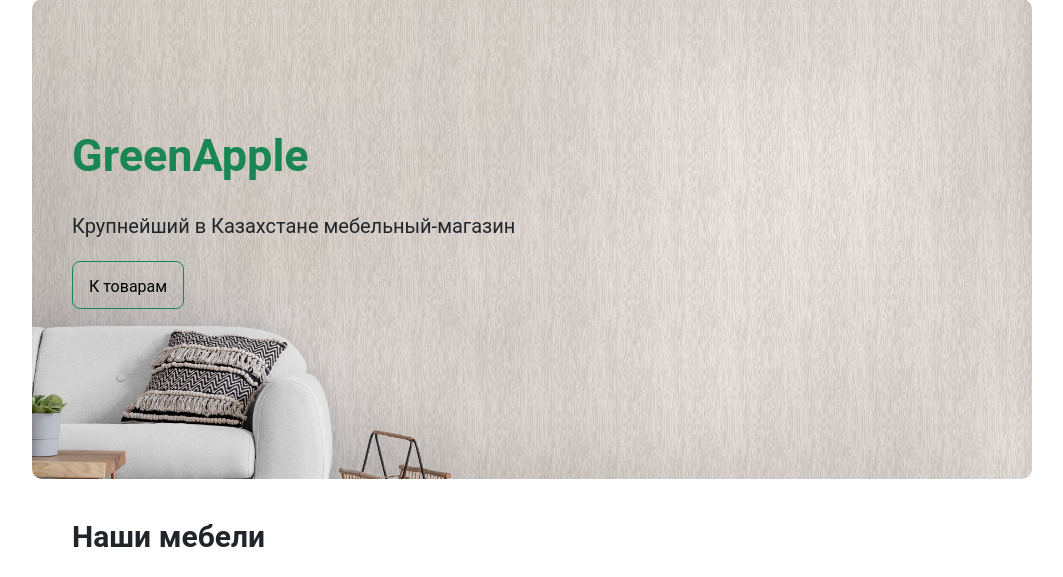
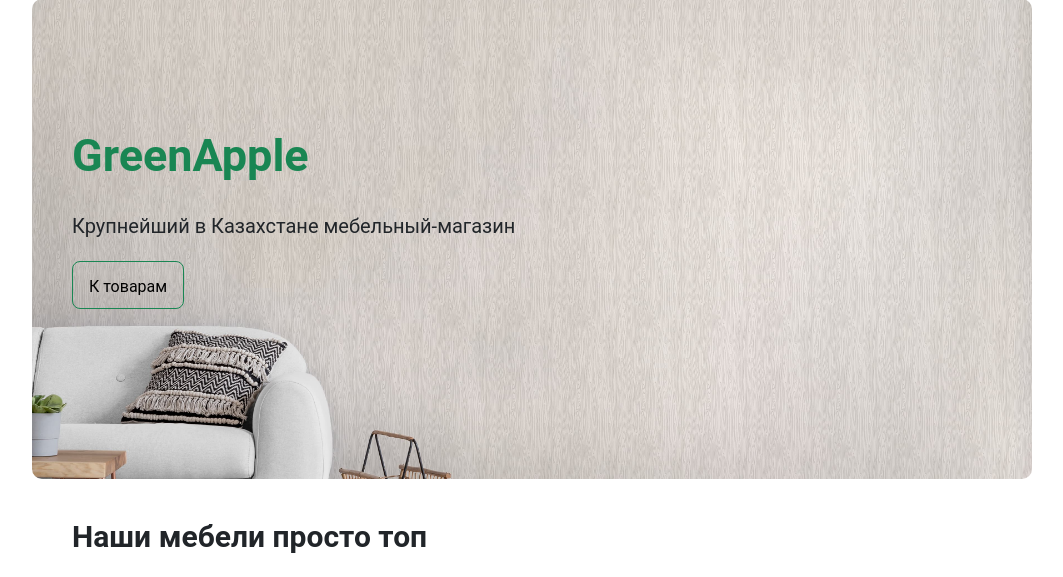
Before and after one commit to Erarys/DjangoSite, a Django app: page / in a window 1280 px wide. Shown: the part 141-718 px from the top of the page, without its empty margins (108-1171 px from the left). Run offline with Django 4.2, Linux system fonts and the light colour scheme.

Commit message:
front changes

```diff
--- a/mysite/shop/templates/shop/home-page.html
+++ b/mysite/shop/templates/shop/home-page.html
@@ -51,7 +51,7 @@
     </section>
 
     <section class="second-block">
-        <h2>Наши мебели</h2>
+        <h2>Наши мебели просто топ</h2>
         <div class="services-block">
             <div>
                 <img src="{% static 'shop/img/sofa.avif' %}" alt="Данный файл не найден">
```
